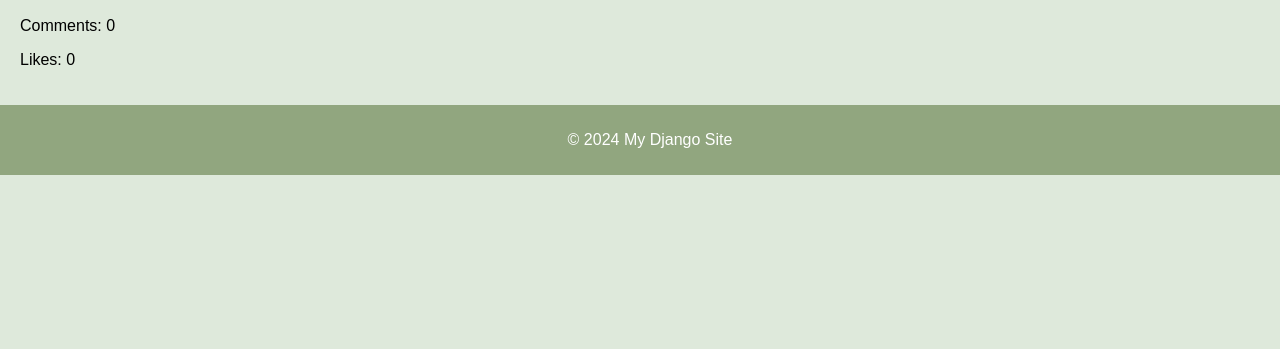
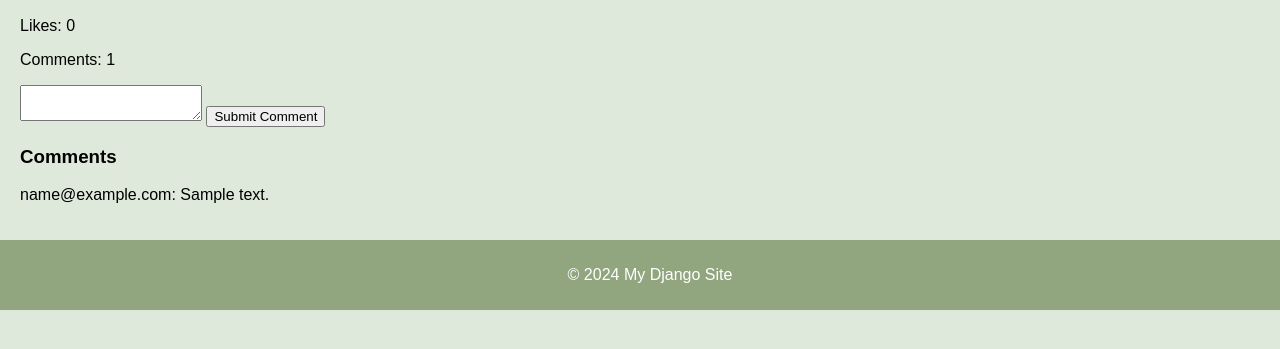
Before and after one commit to kis619/softuni-django-final-project, a Django app: page /posts/1/ in a window 1280 px wide. Shown: the part 279-628 px from the top of the page. Run offline with Django 5.2, Linux system fonts and the light colour scheme; tables that the repository leaves empty hold one stand-in row (values such as "Sample post").

Commit message:
added comments

```diff
--- a/final_exam/posts/models.py
+++ b/final_exam/posts/models.py
@@ -20,3 +20,16 @@ class Post(models.Model):
     created_at = models.DateTimeField(auto_now_add=True,  db_index=True)
     updated_at = models.DateTimeField(auto_now=True)
     author = models.ForeignKey(UserModel, on_delete=models.CASCADE)
+
+    def __str__(self):
+        return self.title
+
+class Comment(models.Model):
+    MAX_CONTENT_LENGTH = 2000
+    author = models.ForeignKey(UserModel, on_delete=models.CASCADE)
+    post = models.ForeignKey(Post, on_delete=models.CASCADE)
+    content = models.TextField(max_length=MAX_CONTENT_LENGTH, blank=False)
+    created_at = models.DateTimeField(auto_now_add=True)
+
+    def __str__(self):
+        return f'{self.author} commented on {self.post}'
--- a/final_exam/posts/urls.py
+++ b/final_exam/posts/urls.py
@@ -1,10 +1,12 @@
 from django.urls import path
 
-from final_exam.posts.views import PostListView, PostCreateView, PostDetailView, PostDeleteView
+from final_exam.posts.views import PostListView, PostCreateView, PostDetailView, PostDeleteView, CommentCreateView
 
 urlpatterns = [
     path('', PostListView.as_view(), name='posts_list'),
     path('create/', PostCreateView.as_view(), name='post_create'),
     path('<int:pk>/', PostDetailView.as_view(), name='post_detail'),
     path('delete/<int:pk>/', PostDeleteView.as_view(), name='post_delete'),
+    path('<int:post_id>/comment/', CommentCreateView.as_view(), name='comment_create'),
+
 ]
--- a/final_exam/posts/views.py
+++ b/final_exam/posts/views.py
@@ -1,9 +1,10 @@
+from django.contrib.auth.mixins import LoginRequiredMixin
 from django.http import HttpResponseForbidden
 from django.urls import reverse_lazy
 from django.views.generic import ListView, CreateView, DeleteView, DetailView
 
 from .form import PostForm
-from .models import Post
+from .models import Post, Comment
 
 
 class PostListView(ListView):
@@ -19,6 +20,9 @@ class PostDetailView(DetailView):
     template_name = 'posts/post_detail.html'
     context_object_name = 'post'
 
+    def get_context_data(self, **kwargs):
+        context = super().get_context_data(**kwargs)
+        return context
 
 class PostCreateView(CreateView):
     model = Post
@@ -43,3 +47,16 @@ class PostDeleteView(DeleteView):
 
     def post(self, request, *args, **kwargs):
         return self.delete(request, *args, **kwargs)
+
+
+class CommentCreateView(LoginRequiredMixin, CreateView):
+    model = Comment
+    fields = ['content']
+
+    def form_valid(self, form):
+        form.instance.author = self.request.user
+        form.instance.post_id = self.kwargs['post_id']
+        return super().form_valid(form)
+
+    def get_success_url(self):
+        return reverse_lazy('post_detail', kwargs={'pk': self.kwargs['post_id']})
--- a/templates/posts/post_detail.html
+++ b/templates/posts/post_detail.html
@@ -8,6 +8,16 @@
     <p>Updated at: {{ post.updated_at }}</p>
     <p>Author: {{ post.author }}</p>
     <p>Tags: {{ post.tags.all|join:", " }}</p>
-    <p>Comments: {{ post.comments.all|length }}</p>
     <p>Likes: {{ post.likes.all|length }}</p>
+    <p>Comments: {{ post.comment_set.all|length }}</p>
+    <form method="post" action="{% url 'comment_create' post.id %}">
+        {% csrf_token %}
+        <textarea name="content"></textarea>
+        <input type="submit" value="Submit Comment">
+    </form>
+    <h3>Comments</h3>
+
+    {% for comment in post.comment_set.all %}
+        <p>{{ comment.author.email }}: {{ comment.content }}</p>
+    {% endfor %}
 {% endblock content %}
```
Also changed, not shown: final_exam/posts/migrations/0004_comment.py (added).
